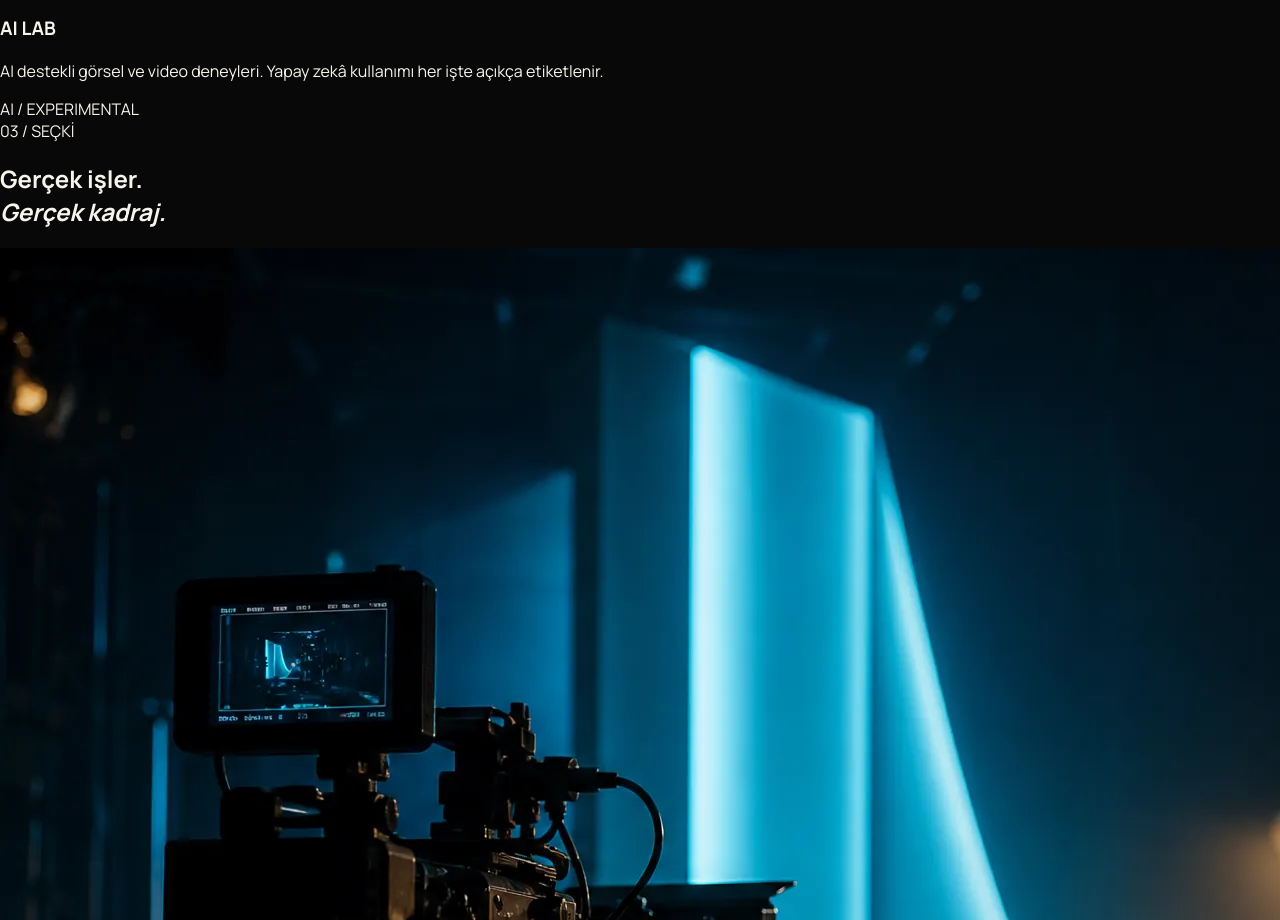
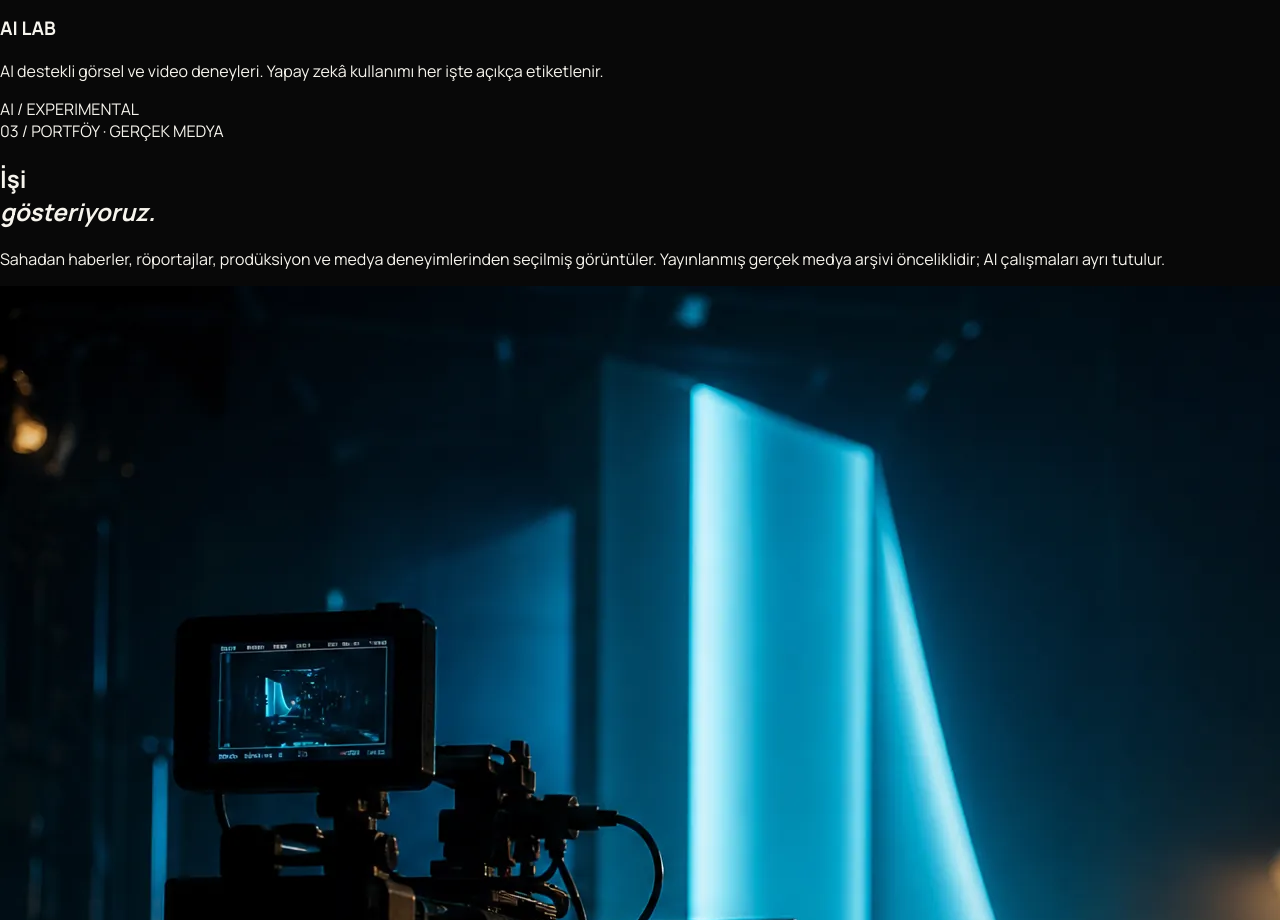
Before and after one commit to BTmedyajans/Btmedya-Ajans, a plain HTML site: page public/v10/index.html in a window 1280 px wide. Shown: the part 1740-2660 px from the top of the page. Drawn offline with Linux system fonts and the light colour scheme; no server answers.

Commit message:
feat(v10): clarify portfolio and real media presentation

```diff
--- a/public/v10/index.html
+++ b/public/v10/index.html
@@ -49,7 +49,8 @@
   </div>
 </section>
 <section class="work" id="work">
-  <div class="section-head"><span>03 / SEÇKİ</span><h2>Gerçek işler.<br><em>Gerçek kadraj.</em></h2></div>
+  <div class="section-head"><span>03 / PORTFÖY · GERÇEK MEDYA</span><h2>İşi<br><em>gösteriyoruz.</em></h2></div>
+  <p class="portfolio-intro">Sahadan haberler, röportajlar, prodüksiyon ve medya deneyimlerinden seçilmiş görüntüler. Yayınlanmış gerçek medya arşivi önceliklidir; AI çalışmaları ayrı tutulur.</p>
   <div class="work-stage" id="media-work"><div class="work-loading">MEDYA KASASI YÜKLENİYOR…</div></div>
 </section>
 <section class="editorial" id="news">
```
